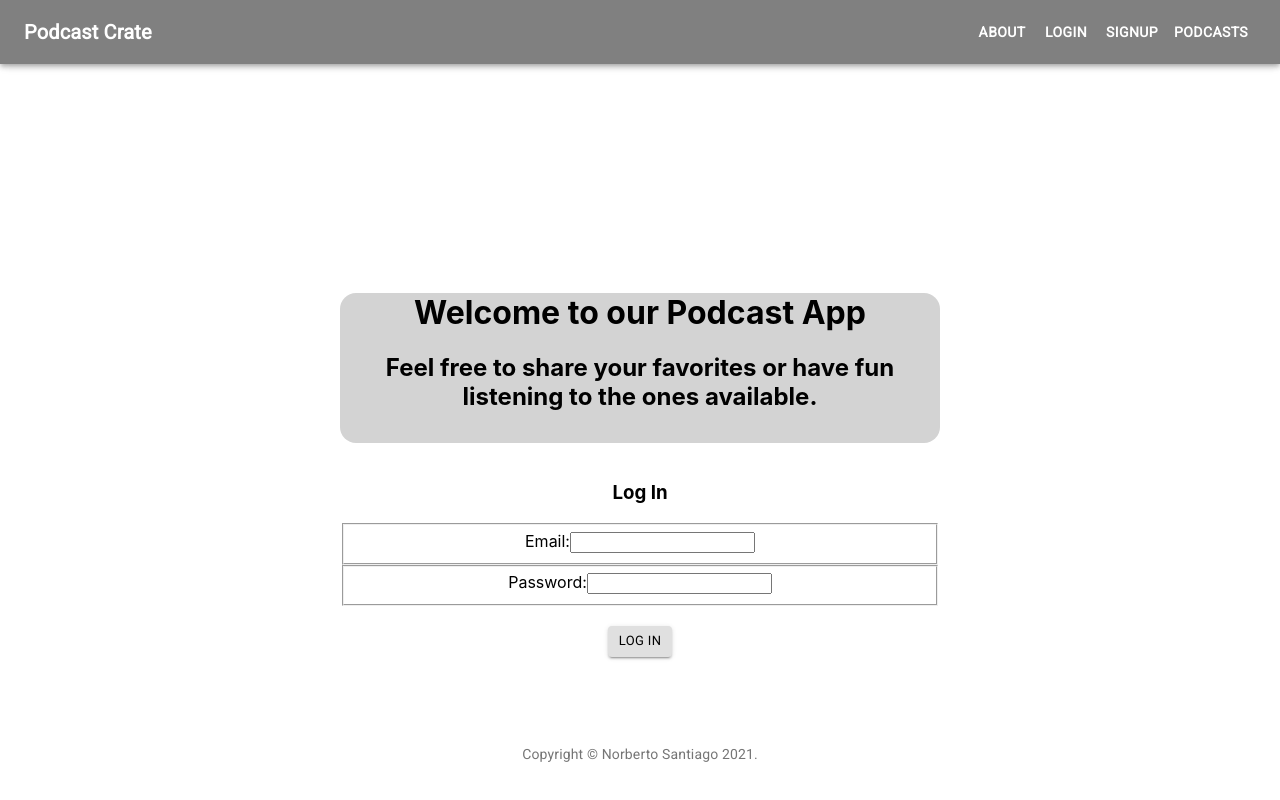
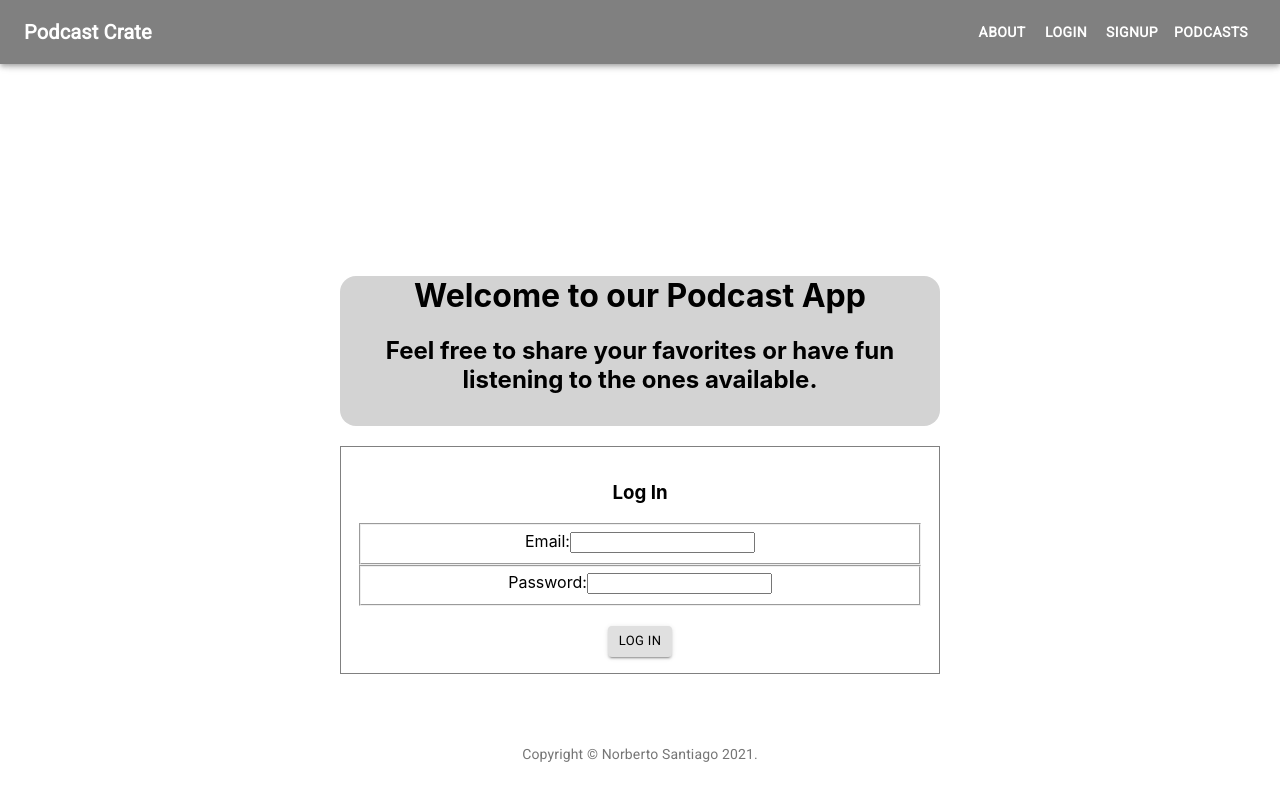
Before and after one commit to N-Santiago/podcast-crate-react-redux, a React (Create React App) app in the folder frontend/: page / in a window 1280 px wide. Shown: the top 800 px of the page. Built offline with nearby package versions, Linux system fonts and the light colour scheme; no server answers.

Commit message:
Formatted Login and Signup forms

```diff
--- a/frontend/src/components/Login.js
+++ b/frontend/src/components/Login.js
@@ -1,8 +1,8 @@
 import React from "react";
 import { connect } from "react-redux";
 import { loginUser } from "../actions/index";
-import Box from "@material-ui/core/Box";
 import Button from "@material-ui/core/Button";
+import { Box } from "@material-ui/core";
 
 class Login extends React.Component {
   state = {
@@ -28,9 +28,7 @@ class Login extends React.Component {
 
   render() {
     return (
-      < Box sx={{
-        borderColor: 'grey'
-      }}>
+      <Box sx={{ p: 2, border: '1px solid grey' }}>
         <form onSubmit={this.handleSubmit} >
           <h3>Log In</h3>
           <p>{this.state.error && "Invalid email or password"}</p>
--- a/frontend/src/components/Signup.js
+++ b/frontend/src/components/Signup.js
@@ -2,6 +2,7 @@ import React from "react";
 import { connect } from "react-redux";
 import { signupUser } from "../actions/auth";
 import { Button } from "@material-ui/core";
+import { Box } from "@material-ui/core";
 
 class Signup extends React.Component {
   state = {
@@ -27,6 +28,7 @@ class Signup extends React.Component {
 
   render() {
     return (
+      <Box sx={{ p: 2, border: '1px solid grey' }}>
         <form onSubmit={this.handleSubmit}>
           <h1>Sign Up</h1>
           <p>{this.state.errors.status.message}</p>
@@ -56,6 +58,7 @@ class Signup extends React.Component {
           </fieldset><br/>
           <Button variant="contained" size="small" color="inherit" type='submit'>Sign Up</Button>
         </form>
+      </Box>
     );
   }
 }
```
Lines whose indentation alone changed are shown as unchanged.
